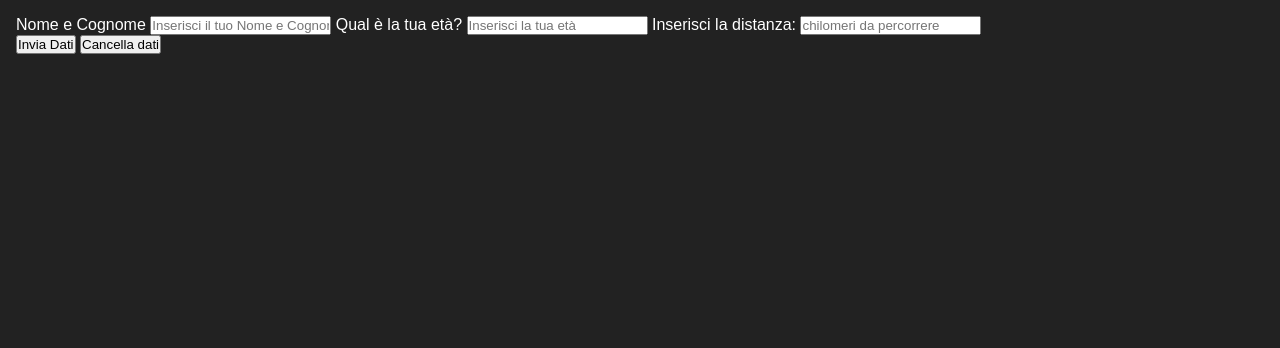
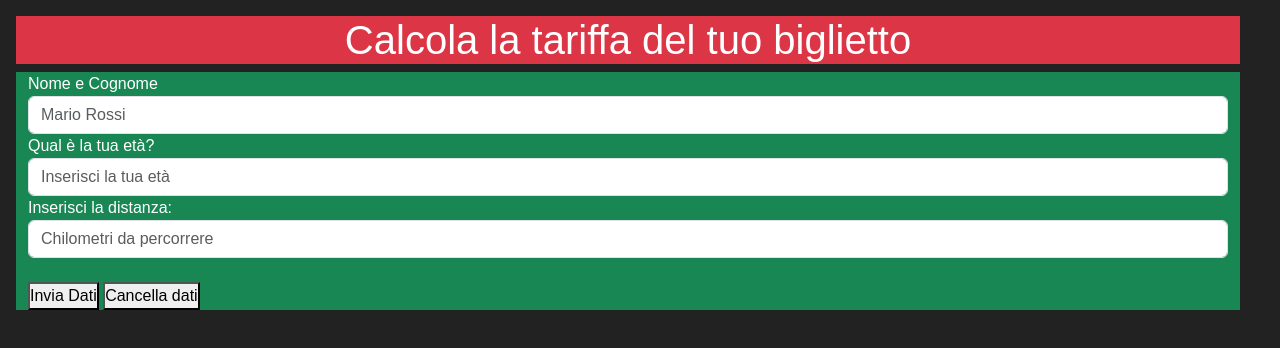
Before and after one commit to SerenaMichetti/js-biglietto-treno-form, a plain HTML site: page index.html in a window 1280 px wide. Drawn offline with nearby package versions, Linux system fonts and the light colour scheme.

Commit message:
prima parte di css con bootstrap

```diff
--- a/index.html
+++ b/index.html
@@ -4,31 +4,38 @@
 <head>
     <meta charset="UTF-8">
     <meta name="viewport" content="width=device-width, initial-scale=1.0">
+    <link rel="stylesheet" href="https://cdnjs.cloudflare.com/ajax/libs/bootstrap/5.3.8/css/bootstrap.min.css">
+    <link rel="stylesheet" href="https://cdnjs.cloudflare.com/ajax/libs/font-awesome/7.0.1/css/all.min.css"
+        integrity="sha512-2SwdPD6INVrV/lHTZbO2nodKhrnDdJK9/kg2XD1r9uGqPo1cUbujc+IYdlYdEErWNu69gVcYgdxlmVmzTWnetw=="
+        crossorigin="anonymous" referrerpolicy="no-referrer" />
     <link rel="stylesheet" href="style.css">
     <title>Form Biglietto Del Treno</title>
 </head>
 
 <body>
-    <form>
+    <div class="d-flex row container-fluid ">
+        <h1 class="d-flex justify-content-center bg-danger">Calcola la tariffa del tuo biglietto</h1>
+
+        <form class="bg-success">
 
             <!--nome cognome del passeggero-->
             <label for="nameSurnameInput">Nome e Cognome</label>
-        <input type="text" id="nameSurnameInput" name="nome_cognome_persona"
-            placeholder="Inserisci il tuo Nome e Cognome" required>
+            <input type="text" class="form-control" id="nameSurnameInput" name="nome_cognome_persona" placeholder="Mario Rossi" required>
 
             <!--età del passeggero-->
             <label for="etaInput">Qual è la tua età?</label>
-        <input type="number" id="etaInput" name="eta_persona" placeholder="Inserisci la tua età" required>
+            <input type="number" class="form-control" id="etaInput" name="eta_persona" placeholder="Inserisci la tua età" required>
 
             <!--distanza da percorrere-->
             <label for="distanzaInput">Inserisci la distanza:</label>
-        <input type="number" id="distanzaInput" name="valore_numerico" placeholder="chilomeri da percorrere" required>
+            <input type="number" class="form-control" id="distanzaInput" name="valore_numerico" placeholder="Chilometri da percorrere" required>
             <br>
 
             <!-- Buttons -->
             <button type="submit" id="btnSubmit">Invia Dati</button>
             <button type="reset" id="btnReset">Cancella dati</button>
         </form>
+    </div>
 
     <!-- Biglietto -->
     <div id="ticket">
```
Lines whose indentation alone changed are shown as unchanged.
